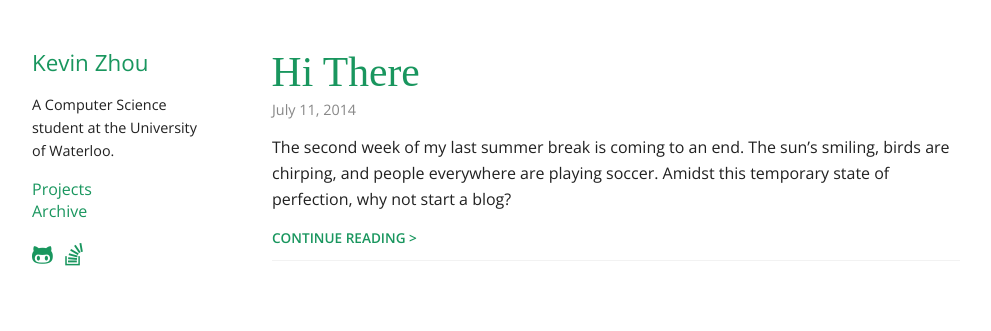
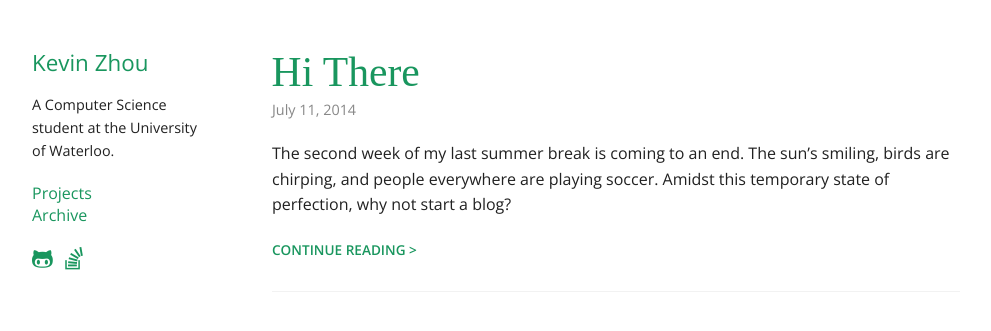
Before and after one commit to CongeeCafe/CongeeCafe.github.io, a Jekyll site: the page built from index.html, in a window 1280 px wide. Shown: the top 331 px of the page, without its empty margins (144-1135 px from the left). Built offline with Jekyll 4.4.1, drawn with Linux system fonts in a browser that asks for light colours; some web fonts are replaced; the list of posts is cut into pages by our own code.

Commit message:
Increase item spacing

```diff
--- a/assets/css/style.css
+++ b/assets/css/style.css
@@ -36,7 +36,7 @@ p {
   font-weight: normal;
   font-size: 1em;
   line-height: 1.6;
-  margin-bottom: 1em;
+  margin-bottom: 1.4em;
 }
 
 table {
@@ -153,8 +153,8 @@ pre code {
 }
 
 .post {
-  margin-bottom: 1rem;
-  padding-bottom: 0.8rem;
+  margin-bottom: 1.8rem;
+  padding-bottom: 2rem;
   border-bottom: #F2F2F2 1px solid;
 }
 
```
